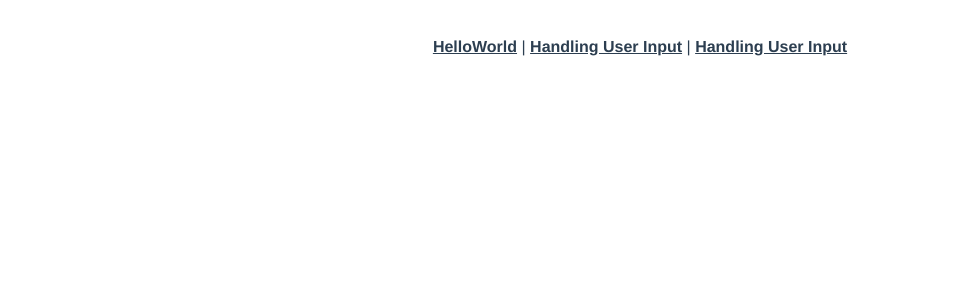
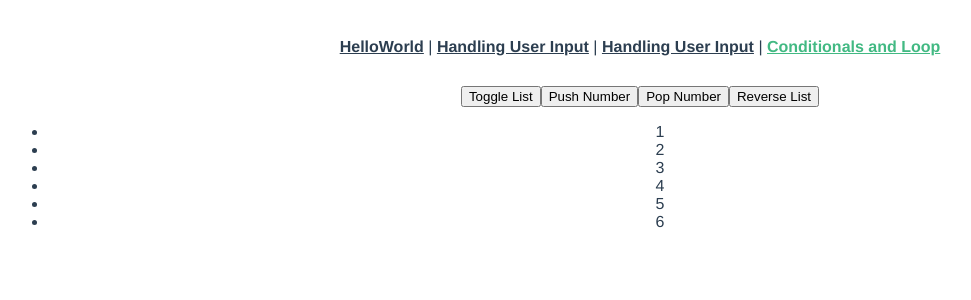
Before and after one commit to huanhust1998/vue-example, a Vue app: page /conditional-loop in a window 1280 px wide. Shown: the top 300 px of the page, without its empty margins (0-971 px from the left). Built offline with nearby package versions, Linux system fonts and the light colour scheme.

Commit message:
add conditionalLoop

```diff
--- a/src/App.vue
+++ b/src/App.vue
@@ -2,7 +2,8 @@
   <nav>
     <router-link to="/hello-world">HelloWorld</router-link> |
     <router-link to="/handling-user-input">Handling User Input</router-link> |
-    <router-link to="/attribute-binding">Handling User Input</router-link>
+    <router-link to="/attribute-binding">Handling User Input</router-link> |
+    <router-link to="/conditional-loop">Conditionals and Loop</router-link>
   </nav>
   <router-view />
 </template>
--- a/src/router/index.js
+++ b/src/router/index.js
@@ -9,12 +9,17 @@
   {
     path: "/handling-user-input",
     name: "userInput",
-    component: () => import("../views/HandlingUserInput.vue"),
+    component: () => import("../views/HandlingUserInputView.vue"),
   },
   {
     path: "/attribute-binding",
     name: "attribute-binding",
-    component: () => import("../views/AttributeBinding.vue"),
+    component: () => import("../views/AttributeBindingView.vue"),
+  },
+  {
+    path: "/conditional-loop",
+    name: "conditional-loop",
+    component: () => import("../views/ConditionalLoopView.vue"),
   },
 ];
 
--- /dev/null
+++ b/src/views/ConditionalLoopView.vue
@@ -0,0 +1,23 @@
+<script>
+export default {
+    data() {
+        return {
+            show: true,
+            list: [1, 2, 3, 4, 5, 6]
+        }
+    }
+}
+</script>
+
+<template>
+    <button @click="show = !show">Toggle List</button>
+    <button @click="list.push(list.length + 1)">Push Number</button>
+    <button @click="list.pop()">Pop Number</button>
+    <button @click="list.reverse()">Reverse List</button>
+    <ul v-if="show && list.length">
+        <li v-for="(item, index) of list" :key="index">{{ item }}</li>
+    </ul>
+
+    <p v-else-if="list.length">List is not empty, but hidden</p>
+    <p v-else>List is empty</p>
+</template>
```
